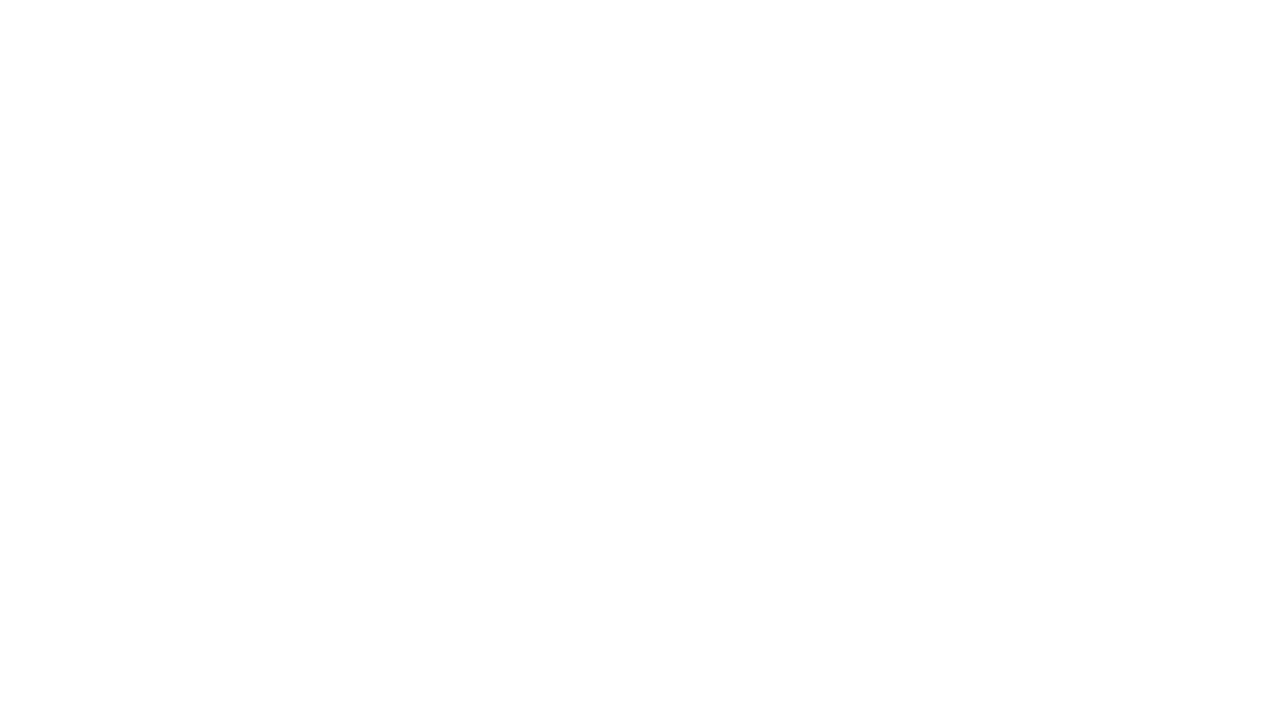
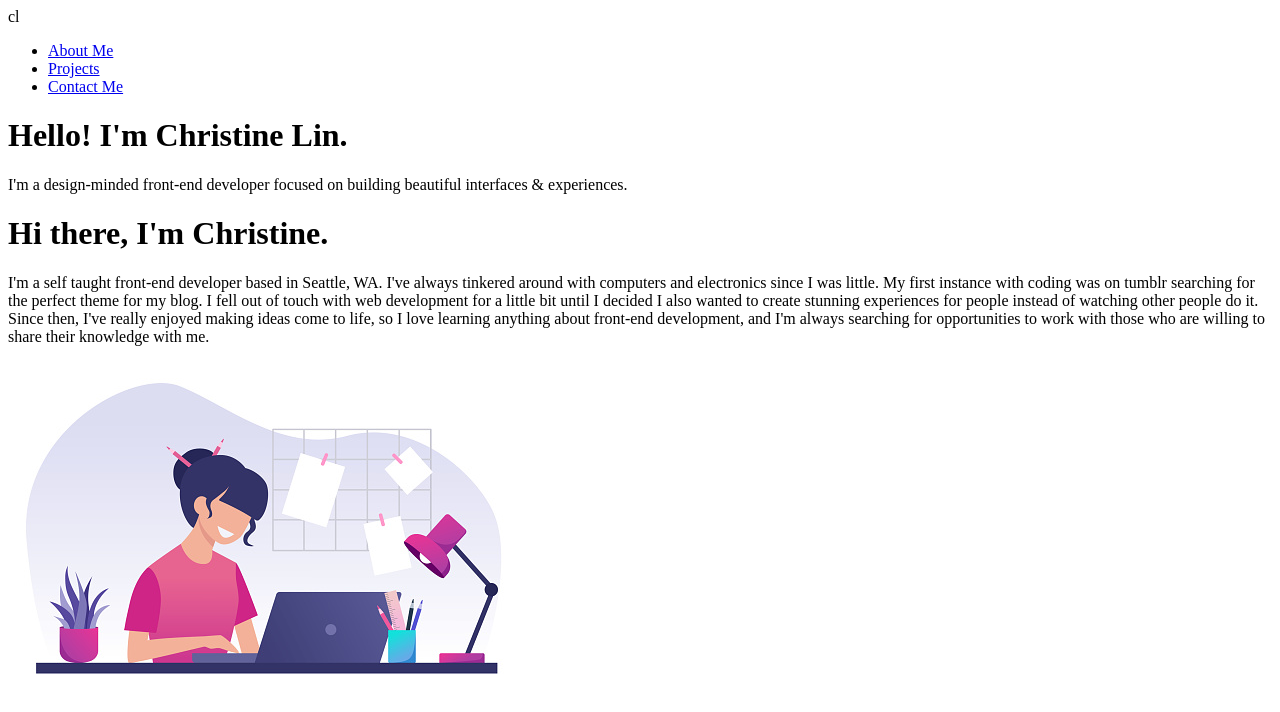
Before and after one commit to christinelin8/christine-portfolio, a plain HTML site: page index.html in a window 1280 px wide. Drawn offline with Linux system fonts and the light colour scheme.

Commit message:
worked on skeleton of portfolio

```diff
--- a/index.html
+++ b/index.html
@@ -8,9 +8,57 @@
     <link rel="preconnect" href="https://fonts.googleapis.com">
     <link rel="preconnect" href="https://fonts.gstatic.com" crossorigin>
     <link href="https://fonts.googleapis.com/css2?family=Poppins:wght@400;600&family=Raleway:wght@400;600&display=swap" rel="stylesheet">
-    <title>Christine Lin | Web Developer</title>
+    <title>Christine Lin - Frontend Developer</title>
 </head>
 <body>
 
+    <div class="header">
+        <nav class="navbar">
+            <div class="nav-logo">
+                <span>cl</span>  <!--replace with img logo-->
+            </div>
+
+            <div class="nav-links">
+                <ul>
+                    <li><a href="#about-me">About Me</a></li>
+                    <li><a href="#projects">Projects</a></li>
+                    <li><a href="#contact-me">Contact Me</a></li>
+                </ul>
+            </div>
+        </nav>
+
+        <main class="main-container">
+            <div class="main-content">
+                <div class="main-description">
+                    <h1>Hello! I'm Christine Lin.</h1>
+                    <p>I'm a design-minded front-end developer focused on building beautiful interfaces & experiences.</p>
+                </div>
+            </div>
+        </main>
+    </div>
+
+    <!-- about me section starting-->
+    <div class="about-me-container" id="about-me-id">
+        <div class="overall-about">
+            <div class="about-me-paragraph">
+                <h1>Hi there, I'm Christine.</h1>
+                <p>I'm a self taught front-end developer based in Seattle, WA.
+                   I've always tinkered around with computers and electronics since I was little.
+                   My first instance with coding was on tumblr searching for the perfect theme for my blog.
+                   I fell out of touch with web development for a little bit until I decided I also wanted
+                   to create stunning experiences for people instead of watching other people do it. Since then,
+                   I've really enjoyed making ideas come to life, so I love learning anything about front-end
+                   development, and I'm always searching for opportunities to work with those who are willing to
+                   share their knowledge with me.</p>
+            </div>
+
+            <div class="about-me-image">
+                <img src="images/portfolio1.jpg" alt="selfie">  <!--selfie of me if I had one for now this vector will hold the place-->
+            </div>
+        </div>
+    </div>
+
+
+
 </body>
 </html>
```
Also changed, not shown: images/portfolio1.jpg (added).
